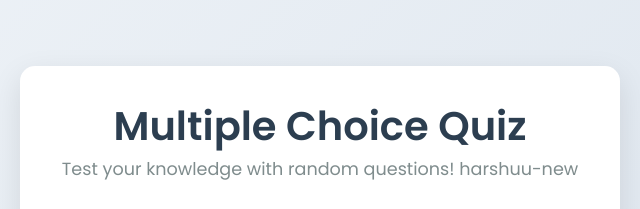
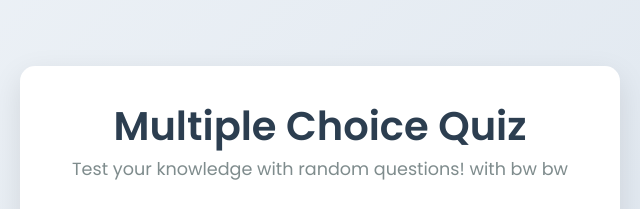
Before and after one commit to HarshanaSenadeera/quize-app-automated, a website: page distributed-quiz-service/question-app/public/index.html in a window 1280 px wide. Shown: the part 122-331 px from the top of the page, 320-960 px from the left. Drawn offline with Linux system fonts and the light colour scheme; no server answers.

Commit message:
Add update 4

```diff
--- a/distributed-quiz-service/question-app/public/index.html
+++ b/distributed-quiz-service/question-app/public/index.html
@@ -11,7 +11,7 @@
   <div class="container">
     <header>
       <h1>Multiple Choice Quiz</h1>
-      <p>Test your knowledge with random questions! harshuu-new</p>
+      <p>Test your knowledge with random questions! with bw bw</p>
     </header>
     <main>
       <div class="category-selector">
```
